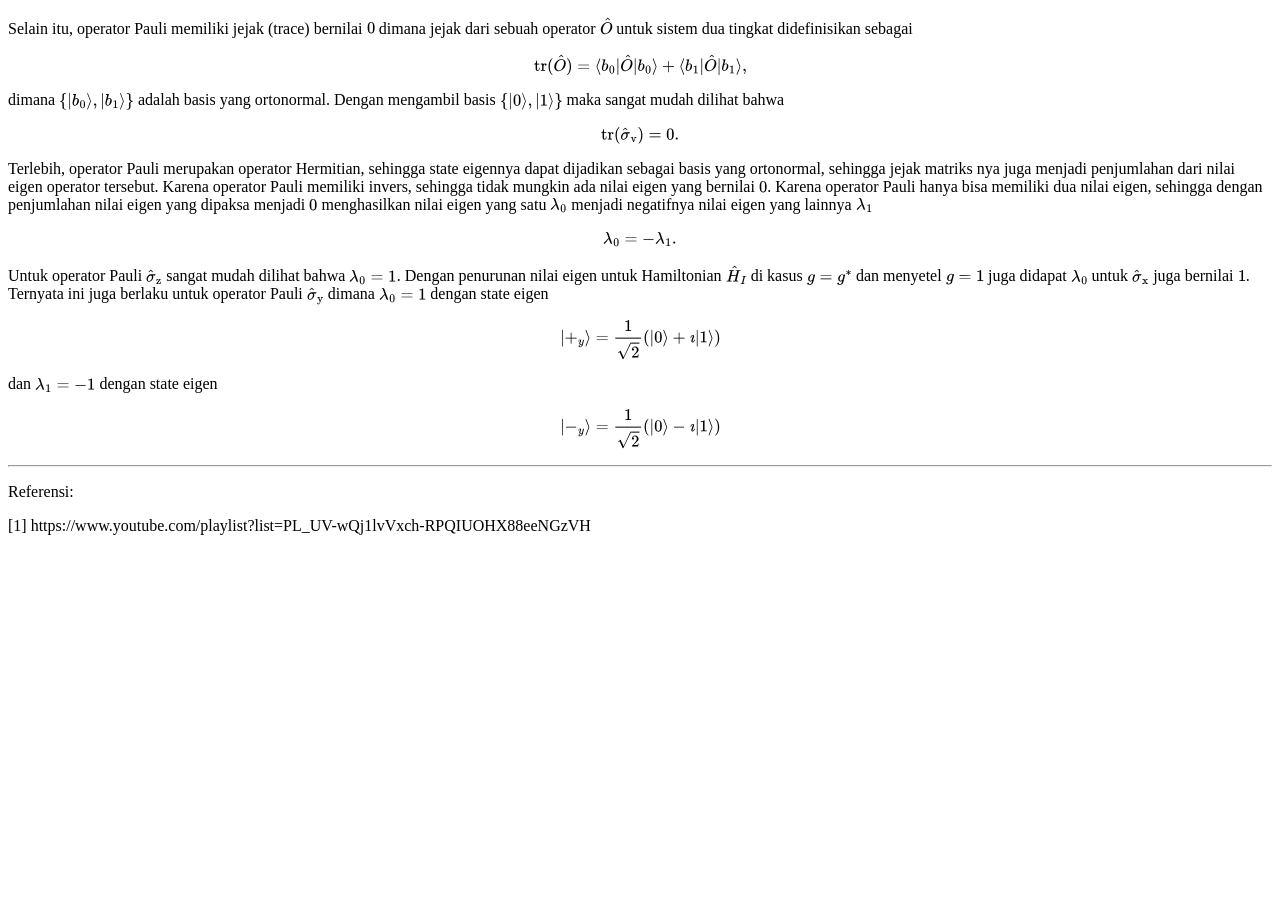
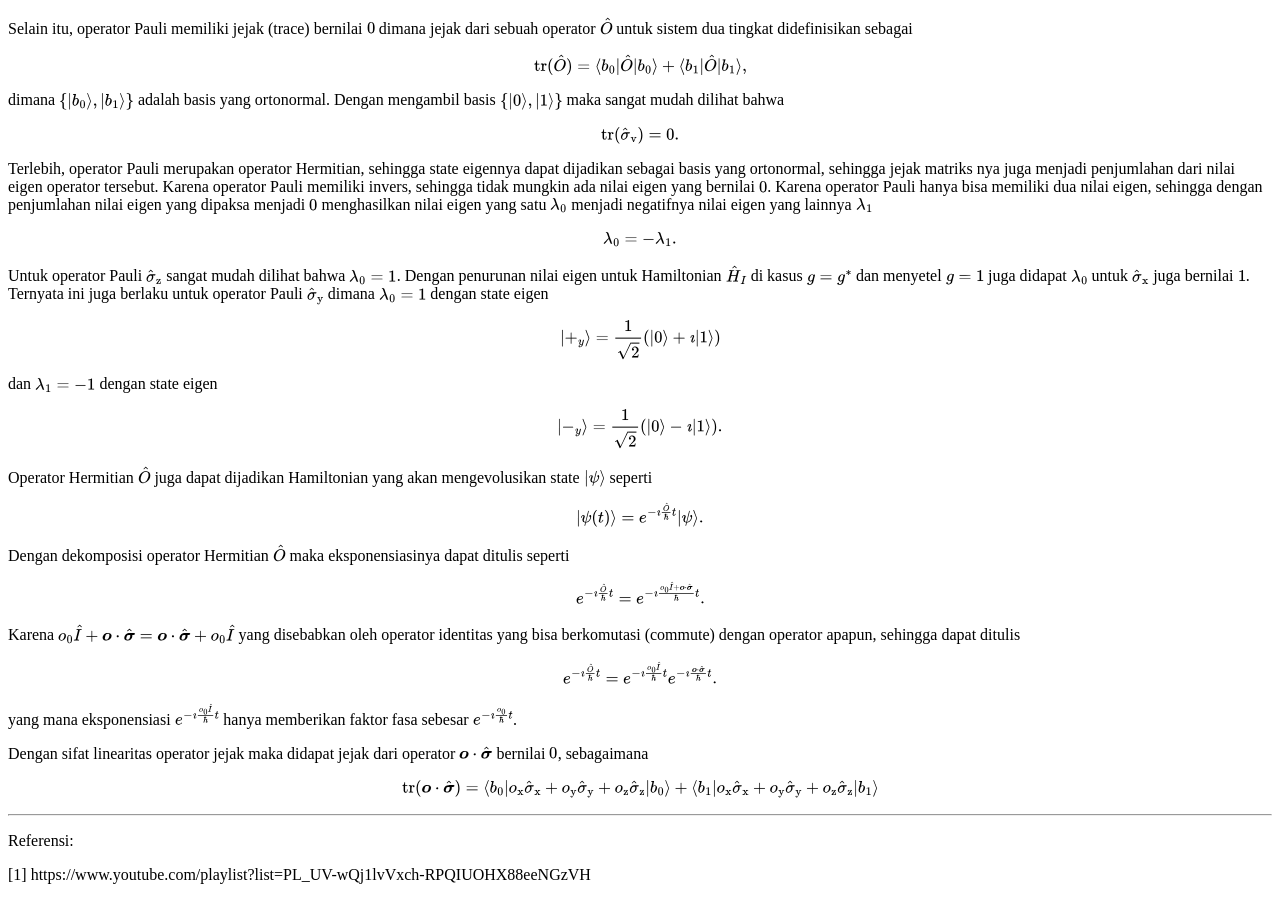
Before and after one commit to dangausuluah/dangausuluah.github.io, a Jekyll site: the page built from _posts/2025-08-26-SDT.md, in a window 1280 px wide and 900 px high, scrolled down 5347 px. Built offline with Jekyll 4.4.1, drawn with Linux system fonts in a browser that asks for light colours; nearby versions of some CDN libraries; our own code applies the rules of GitHub Pages for plain Markdown files; a script that is not in the unit is left out; comment, search, counter and statistics services are not loaded; before the commit the page ends 5898 px from its top, so only the background shows below that.

Commit message:
Update 2025-08-26-SDT.md

```diff
--- a/_posts/2025-08-26-SDT.md
+++ b/_posts/2025-08-26-SDT.md
@@ -368,7 +368,35 @@ $$
 dan $\lambda_1 = -1$ dengan state eigen
 
 $$
-\ket{-_y} = \frac{1}{\sqrt{2}} (\ket{0} - \imath \ket{1})
+\ket{-_y} = \frac{1}{\sqrt{2}} (\ket{0} - \imath \ket{1}).
+$$
+
+Operator Hermitian $\hat{O}$ juga dapat dijadikan Hamiltonian yang akan mengevolusikan state $\ket{\psi}$ seperti
+
+$$
+\ket{\psi(t)} = e^{-\imath \frac{\hat{O}}{\hbar} t} \ket{\psi}.
+$$
+
+Dengan dekomposisi operator Hermitian $\hat{O}$ maka eksponensiasinya dapat ditulis seperti
+
+$$
+e^{-\imath \frac{\hat{O}}{\hbar} t} = e^{-\imath \frac{o_0 \hat{I} + \M{o} \cdot \hat{\M{\sigma}}}{\hbar} t}.
+$$
+
+Karena $o_0 \hat{I} + \M{o} \cdot \hat{\M{\sigma}} = \M{o} \cdot \hat{\M{\sigma}} + o_0 \hat{I}$ yang disebabkan oleh operator identitas yang bisa berkomutasi (commute) dengan operator apapun, sehingga dapat ditulis
+
+$$
+e^{-\imath \frac{\hat{O}}{\hbar} t} = e^{-\imath \frac{o_0 \hat{I}}{\hbar} t} e^{-\imath \frac{\M{o} \cdot \hat{\M{\sigma}}}{\hbar} t}.
+$$
+
+yang mana eksponensiasi $e^{-\imath \frac{o_0 \hat{I}}{\hbar} t}$ hanya memberikan faktor fasa sebesar $e^{-\imath \frac{o_0}{\hbar} t}$.
+
+Dengan sifat linearitas operator jejak maka didapat jejak dari operator $\M{o} \cdot \hat{\M{\sigma}}$ bernilai $0$, sebagaimana
+
+$$
+\begin{align*}
+\mathrm{tr} (\M{o} \cdot \hat{\M{\sigma}}) &= \bra{b_0} o_\mathrm{x} \hat{\sigma}\_\mathrm{x} + o_\mathrm{y} \hat{\sigma}\_\mathrm{y}  + o_\mathrm{z} \hat{\sigma}\_\mathrm{z} \ket{b_0} + \bra{b_1} o_\mathrm{x} \hat{\sigma}\_\mathrm{x} + o_\mathrm{y} \hat{\sigma}\_\mathrm{y}  + o_\mathrm{z} \hat{\sigma}\_\mathrm{z} \ket{b_1}
+\end{align*}
 $$
 
 ___
```
